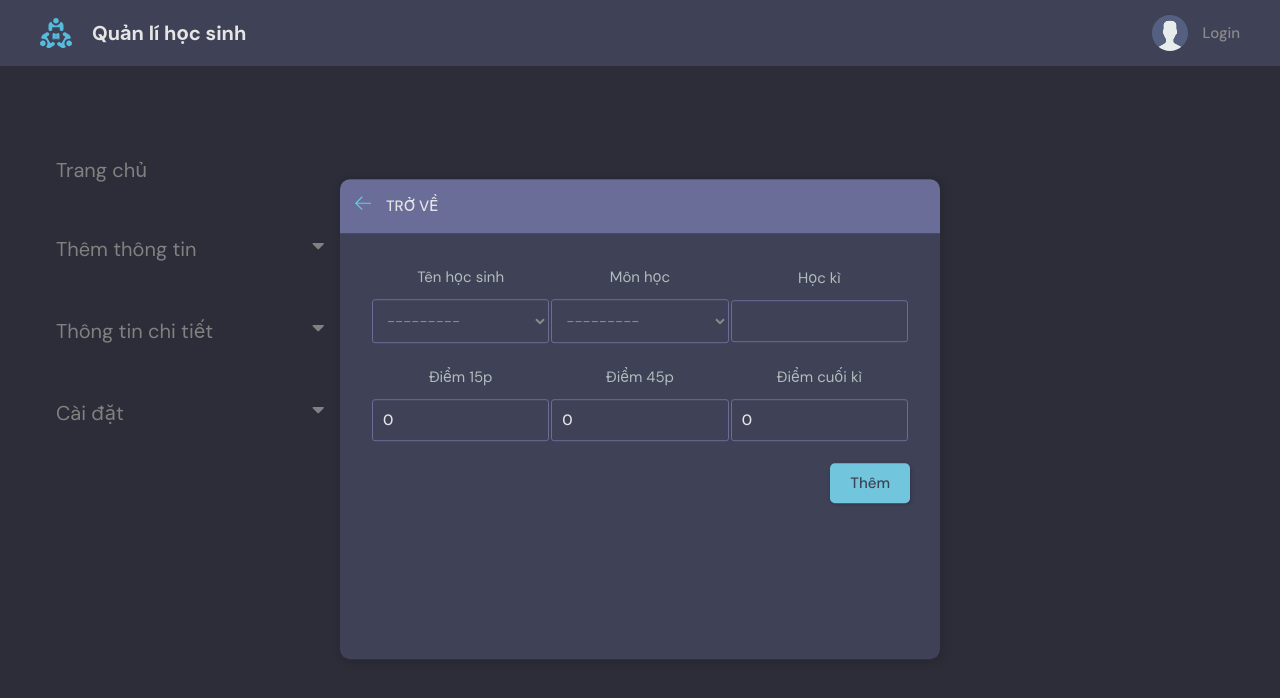
After one commit to handanbadotcom/quanlihocsinh, a Django app: page /nhapdiem/ in a window 1280 px wide. The commit adds this page. Shown: the top 698 px of the page. Run offline with Django 4.2, Linux system fonts and the light colour scheme; data comes from the database, SQL or seed files in the repository; both versions use the stored data as it was after the commit.

Commit message:
nhập điểm môn

```diff
--- a/base/form.py
+++ b/base/form.py
@@ -1,7 +1,6 @@
 
 from django.forms import ModelForm, forms
 from .models import *
-from .models import HOCSINH, LOPHOC, Subject
 
 
 class HocSinhForm(ModelForm):
@@ -42,3 +41,8 @@ class SubjectForm(ModelForm):
     class Meta:
         model = Subject
         fields = '__all__'
+
+class GradeForm(ModelForm):
+     class Meta:
+        model = Grade
+        fields = '__all__'
--- /dev/null
+++ b/base/templates/base/NhapDiem.html
@@ -0,0 +1,80 @@
+{% extends 'main.html' %}
+
+{% block content %}
+  <main class="create-room layout">
+    <div class="container">
+      {% include 'base/topics_component.html' %}
+      <div class="layout__box">
+        <div class="layout__boxHeader">
+          <div class="layout__boxTitle">
+            <a href="{% url 'home' %}">
+              <svg version="1.1" xmlns="http://www.w3.org/2000/svg" width="32" height="32" viewBox="0 0 32 32">
+                <title>arrow-left</title>
+                <path
+                  d="M13.723 2.286l-13.723 13.714 13.719 13.714 1.616-1.611-10.96-10.96h27.625v-2.286h-27.625l10.965-10.965-1.616-1.607z">
+                </path>
+              </svg>
+            </a>
+            <h3>Trở về</h3>
+          </div>
+        </div>
+        <div class="layout__body">
+          <form class="form" action="" method="POST">
+            {% csrf_token %}
+            <table >
+                <tr >
+                    <!--Họ tên-->
+                    <td>
+                    <div class="form__group" >
+                        <label for="hoten">Tên học sinh</label>
+                        {{form.student}}
+                    </div>
+                    </td>
+                    <!--Môn học-->
+                    <td >
+                    <div class="form__group" >
+                        <label for="monhoc">Môn học</label>
+                        {{form.subject}}
+                    </div>
+                    </td>
+                    <td >
+                        <div class="form__group" >
+                            <label for="hk">Học kì</label>
+                            {{form.semester}}
+                        </div>
+                    </td>
+                </tr>
+                <tr>
+                    <td >
+                        <div class="form__group" >
+                            <label for="diem15p">Điểm 15p</label>
+                            {{form.gr15m}}
+                        </div>
+                    </td>
+                    <td >
+                        <div class="form__group" >
+                            <label for="diem45p">Điểm 45p</label>
+                            {{form.gr45m}}
+                        </div>
+                    </td>
+                    <td >
+                        <div class="form__group" >
+                            <label for="diemck">Điểm cuối kì</label>
+                            {{form.grExam}}
+                        </div>
+                    </td>
+                </tr>
+            </table>
+
+
+
+              <div class="form__action">
+                <button class="btn btn--main" type="submit">Thêm</button>
+              </div>
+            </form>
+
+        </div>
+      </div>
+    </div>
+  </main>
+{% endblock content %}
--- a/base/templates/base/search_student.html
+++ b/base/templates/base/search_student.html
@@ -60,7 +60,6 @@
                     <td>{{student.HOTEN}}</td>
                     <td>{{student.NGAYSINH|date:"d/m/Y"}}</td>
                     <td>{{student.LOPHOC.TENLOP}}</td>
-
                     {% for semester in avg %}
                     <td>{{semester}}</td>
                     {% endfor %}
--- a/base/templates/base/topics_component.html
+++ b/base/templates/base/topics_component.html
@@ -136,6 +136,7 @@
   </button>
   <div class="dropdown-container">
     <a href="{% url 'TiepnhanHS' %}">Tiếp nhận học sinh</a>
+    <a href="{% url 'nhapdiem' %}">Nhập điểm</a>
   </div>
   <button class="dropdown-btn">Thông tin chi tiết
     <i class="fa fa-caret-down"></i>
--- a/base/url.py
+++ b/base/url.py
@@ -25,4 +25,5 @@ urlpatterns = [
     path('subject_setting/', views.subject_setting, name = 'subject_setting'),
     path('subject_setting/delete/<str:pk>', views.subject_setting_delete, name='subject_setting_delete'),
     path('subject_setting/update/<str:pk>', views.subject_setting_update, name='subject_setting_update'),
+    path('nhapdiem/', views.nhapdiem, name = 'nhapdiem'),
 ]
--- a/base/views.py
+++ b/base/views.py
@@ -419,3 +419,23 @@ def subject_setting_update(request, pk):
         }
 
     return render(request, 'base/subject_setting_update.html',context)
+
+def nhapdiem(request):
+    form=GradeForm()
+    if request.method=='POST':
+        print(request.POST)
+        hs=HOCSINH.objects.get(id=request.POST.get('student'))
+        sb=Subject.objects.get(id=request.POST.get('subject'))
+        print(hs)
+        print(sb)
+        Grade.objects.create(
+            student =hs,
+            subject = sb,
+            gr15m = request.POST.get('gr15m'),
+            gr45m = request.POST.get('gr45m'),
+            grExam = request.POST.get('grExam'),
+            semester = request.POST.get('semester')
+        )
+        return redirect('home')
+    context = {'form':form}
+    return render(request, 'base/NhapDiem.html', context)
```
Also changed, not shown: db.sqlite3.
